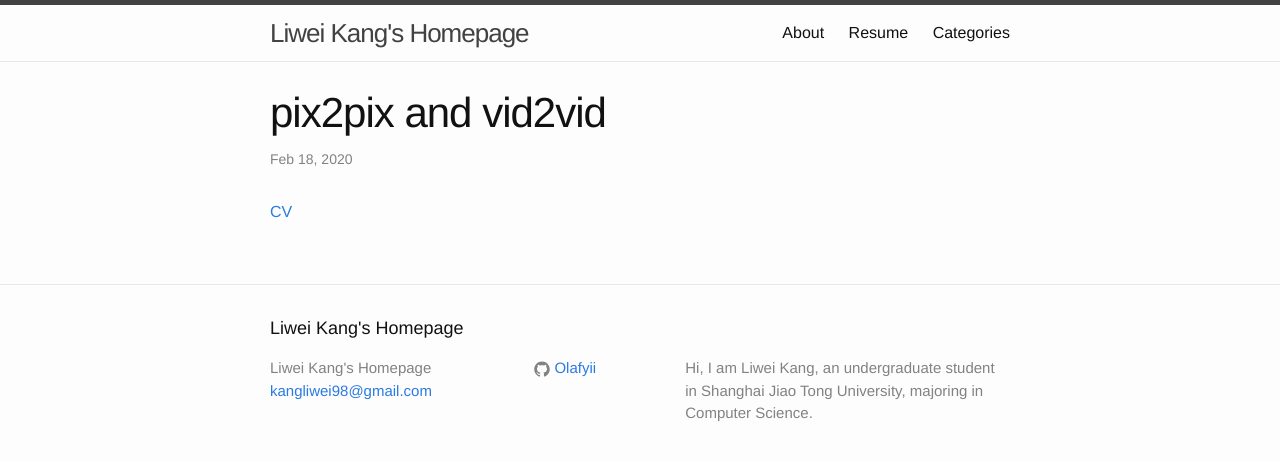
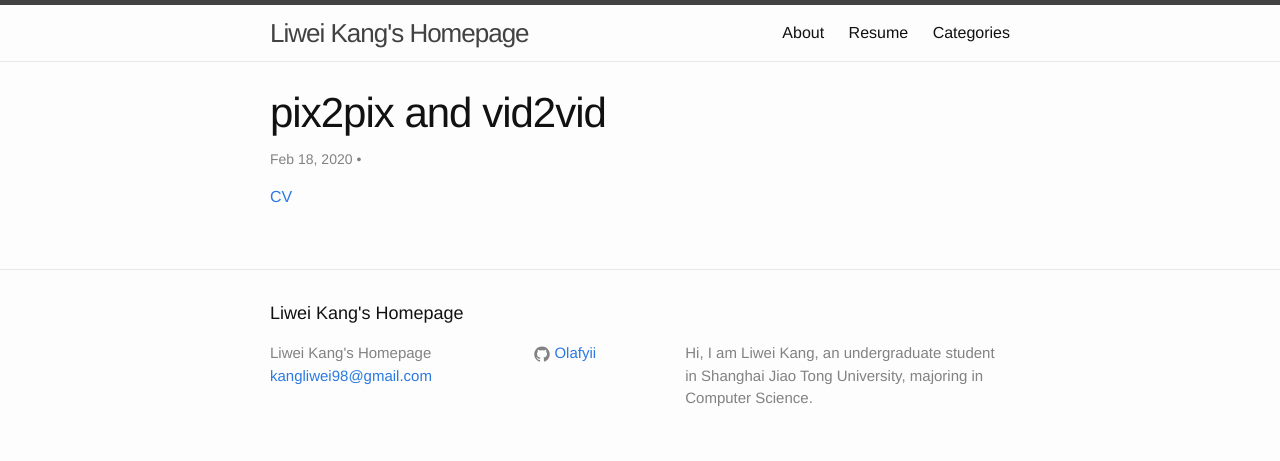
Before and after one commit to Olafyii/Olafyii.github.io, a Jekyll site: the page built from _posts/2020-02-18-pix2pix-vid2vid.markdown, in a window 1280 px wide. Shown: the top 461 px of the page. Built offline with Jekyll 4.4.1, drawn with Linux system fonts in a browser that asks for light colours.

Commit message:
categories

```diff
--- a/_layouts/post.html
+++ b/_layouts/post.html
@@ -5,10 +5,8 @@ layout: default
 
   <header class="post-header">
     <h1 class="post-title" itemprop="name headline">{{ page.title }}</h1>
-    <p class="post-meta"><time datetime="{{ page.date | date_to_xmlschema }}" itemprop="datePublished">{{ page.date | date: "%b %-d, %Y" }}</time>{% if page.author %} • <span itemprop="author" itemscope itemtype="http://schema.org/Person"><span itemprop="name">{{ page.author }}</span></span>{% endif %}</p>
-  </header>
-
-  <div class="post-categories">
+    <p class="post-meta"><time datetime="{{ page.date | date_to_xmlschema }}" itemprop="datePublished">{{ page.date | date: "%b %-d, %Y" }}</time> •
+    <div class="post-categories">
   {% if post %}
     {% assign categories = post.categories %}
   {% else %}
@@ -19,6 +17,10 @@ layout: default
   {% unless forloop.last %}&nbsp;{% endunless %}
   {% endfor %}
 </div>
+    {% if page.author %} • <span itemprop="author" itemscope itemtype="http://schema.org/Person"><span itemprop="name">{{ page.author }}</span></span>{% endif %}</p>
+
+  </header>
+
 
   <div class="post-content" itemprop="articleBody">
     {{ content }}
```
